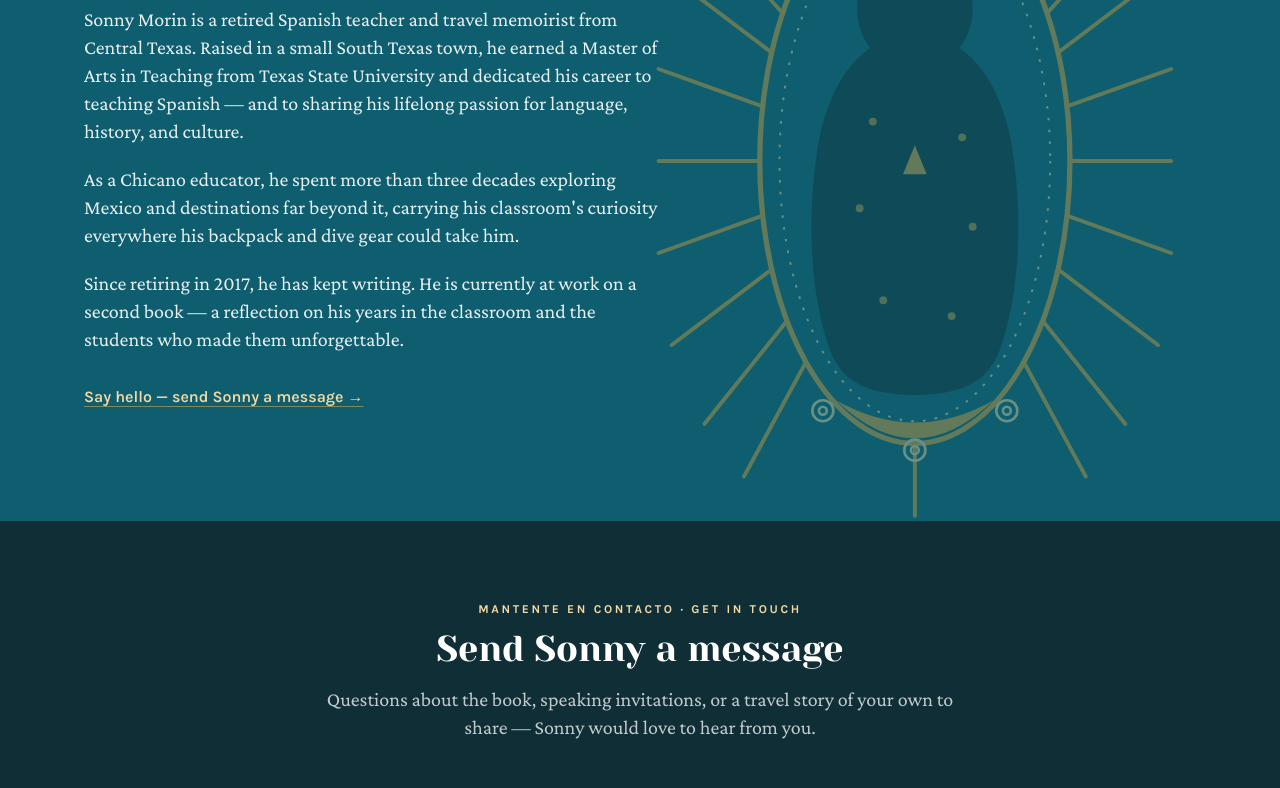
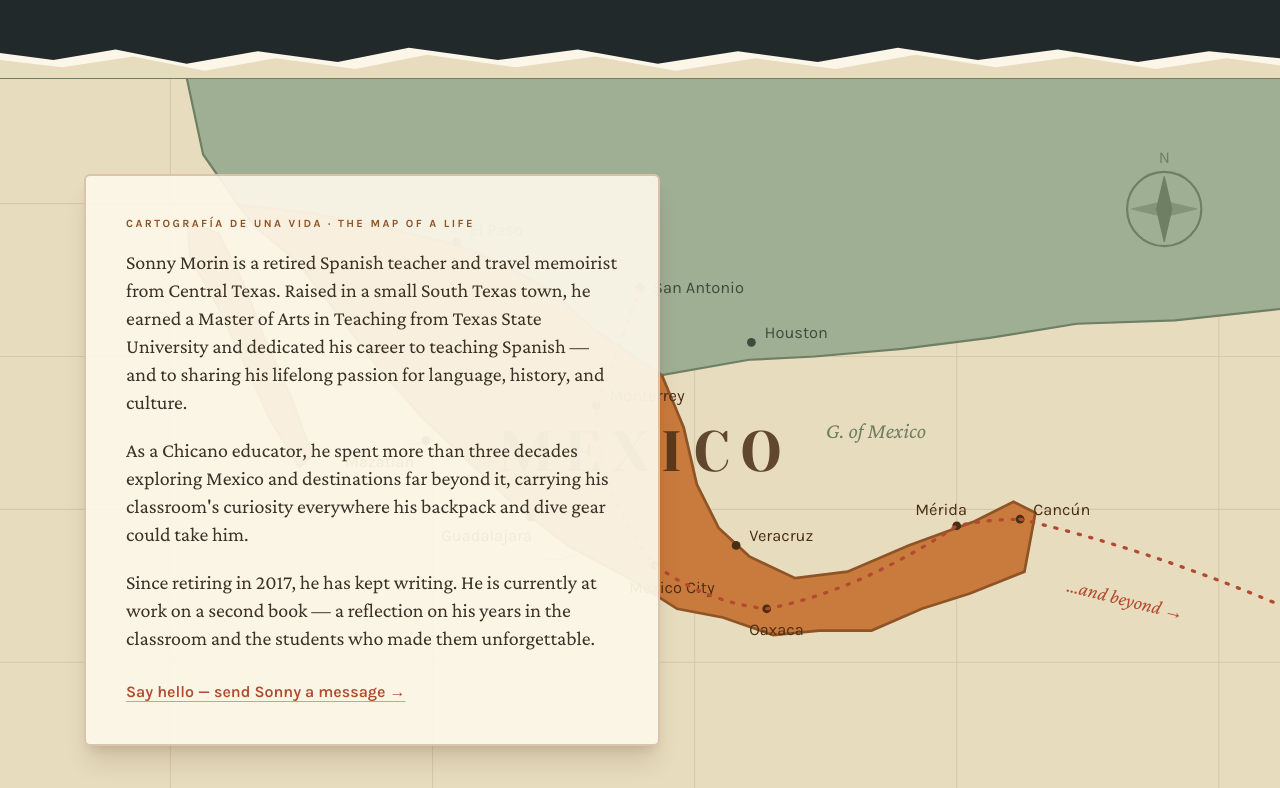
Before and after one commit to artchill/sonny-morin, a plain HTML site: page index.html in a window 1280 px wide. Shown: the part 2465-3253 px from the top of the page. Drawn offline with nearby package versions, Linux system fonts and the light colour scheme.

Commit message:
Refactor author section and update SVG elements

```diff
--- a/index.html
+++ b/index.html
@@ -194,74 +194,117 @@ tailwind.config = {
     </div>
   </div>
 
-  <!-- wave divider into the deep -->
-  <svg class="block w-full text-ocean -mb-px" viewBox="0 0 1440 70" fill="currentColor" preserveAspectRatio="none" aria-hidden="true">
+  <!-- flat edge into the dark masthead -->
+  <svg class="block w-full text-[#22292B] -mb-px" viewBox="0 0 1440 70" fill="currentColor" preserveAspectRatio="none" aria-hidden="true">
     <path d="M0,45 C280,5 560,70 840,35 C1100,5 1280,55 1440,30 L1440,70 L0,70 Z"/>
   </svg>
 </section>
 
-<!-- ======================= ABOUT THE AUTHOR — the deep, with Guadalupe mandorla ======================= -->
-<section id="author" class="relative bg-ocean overflow-hidden">
-  <!-- Tasteful artistic Virgin of Guadalupe motif: silhouetted figure within a radiant golden mandorla, roses at the base -->
-  <div class="absolute inset-0 flex items-center justify-center md:justify-end md:pr-[8%] pointer-events-none" aria-hidden="true">
-    <svg class="h-[130%] max-h-[46rem] opacity-25 md:opacity-40" viewBox="0 0 400 560" fill="none" xmlns="http://www.w3.org/2000/svg">
-      <!-- radiating rays of the mandorla -->
-      <g stroke="#E0A439" stroke-width="3" stroke-linecap="round">
-        <g id="rays">
-          <line x1="200" y1="280" x2="200" y2="10"/>
-          <line x1="200" y1="280" x2="330" y2="40"/>
-          <line x1="200" y1="280" x2="70"  y2="40"/>
-          <line x1="200" y1="280" x2="385" y2="140"/>
-          <line x1="200" y1="280" x2="15"  y2="140"/>
-          <line x1="200" y1="280" x2="395" y2="280"/>
-          <line x1="200" y1="280" x2="5"   y2="280"/>
-          <line x1="200" y1="280" x2="385" y2="420"/>
-          <line x1="200" y1="280" x2="15"  y2="420"/>
-          <line x1="200" y1="280" x2="330" y2="520"/>
-          <line x1="200" y1="280" x2="70"  y2="520"/>
-          <line x1="200" y1="280" x2="200" y2="550"/>
-          <line x1="200" y1="280" x2="300" y2="20"/>
-          <line x1="200" y1="280" x2="100" y2="20"/>
-          <line x1="200" y1="280" x2="370" y2="90"/>
-          <line x1="200" y1="280" x2="30"  y2="90"/>
-          <line x1="200" y1="280" x2="395" y2="210"/>
-          <line x1="200" y1="280" x2="5"   y2="210"/>
-          <line x1="200" y1="280" x2="395" y2="350"/>
-          <line x1="200" y1="280" x2="5"   y2="350"/>
-          <line x1="200" y1="280" x2="360" y2="480"/>
-          <line x1="200" y1="280" x2="40"  y2="480"/>
-        </g>
-      </g>
-      <!-- almond-shaped aureole -->
-      <ellipse cx="200" cy="280" rx="118" ry="215" fill="#0E5E6F" stroke="#E0A439" stroke-width="4"/>
-      <ellipse cx="200" cy="280" rx="103" ry="198" fill="none" stroke="#F3D9A4" stroke-width="1.5" stroke-dasharray="2 7"/>
-      <!-- silhouetted figure: veiled head, praying hands, flowing mantle -->
-      <g fill="#102E36">
-        <path d="M200 118 c-26 0 -44 20 -44 46 c0 12 4 22 10 30 c-20 14 -34 40 -40 76 c-8 50 -6 108 8 150 c8 24 24 38 66 38 c42 0 58 -14 66 -38 c14 -42 16 -100 8 -150 c-6 -36 -20 -62 -40 -76 c6 -8 10 -18 10 -30 c0 -26 -18 -46 -44 -46 z"/>
-      </g>
-      <!-- star pattern on the mantle -->
-      <g fill="#E0A439" opacity=".8">
-        <circle cx="168" cy="250" r="3"/><circle cx="236" cy="262" r="3"/>
-        <circle cx="158" cy="316" r="3"/><circle cx="244" cy="330" r="3"/>
-        <circle cx="176" cy="386" r="3"/><circle cx="228" cy="398" r="3"/>
-      </g>
-      <!-- praying hands mark -->
-      <path d="M200 268 l-9 22 h18 z" fill="#E0A439"/>
-      <!-- crescent & roses at the base -->
-      <path d="M140 462 q60 34 120 0 q-60 58 -120 0 z" fill="#E0A439"/>
-      <g stroke="#F3D9A4" stroke-width="2" fill="none">
-        <circle cx="130" cy="470" r="8"/><circle cx="130" cy="470" r="3"/>
-        <circle cx="270" cy="470" r="8"/><circle cx="270" cy="470" r="3"/>
-        <circle cx="200" cy="500" r="8"/><circle cx="200" cy="500" r="3"/>
-      </g>
+<!-- ======================= ABOUT THE AUTHOR — book-cover style: dark masthead, torn edge, vintage Mexico map ======================= -->
+<section id="author">
+
+  <!-- Dark masthead band, echoing the cover's charcoal title block -->
+  <div class="bg-[#22292B] text-white">
+    <div class="max-w-6xl mx-auto px-5 pt-14 pb-10 sm:pt-20 text-center">
+      <p class="eyebrow text-xs font-bold uppercase text-goldsoft mb-3 fade-up">El Autor · About the Author</p>
+      <h2 class="font-display text-4xl sm:text-5xl tracking-wide fade-up">SONNY MORIN</h2>
+      <p class="font-prose text-lg text-white/70 mt-3 fade-up">Retired Spanish teacher · Travel memoirist · Central Texas</p>
+    </div>
+  </div>
+
+  <!-- Torn-paper edge: white sliver over the parchment map, like the cover -->
+  <div class="bg-[#22292B]" aria-hidden="true">
+    <svg class="block w-full" viewBox="0 0 1440 46" preserveAspectRatio="none">
+      <path fill="#FBF6E7" d="M0,18 L60,26 L130,14 L210,30 L290,16 L380,28 L460,12 L560,26 L650,14 L740,30 L830,16 L920,28 L1010,12 L1100,26 L1190,14 L1280,28 L1360,16 L1440,24 L1440,46 L0,46 Z"/>
+      <path fill="#E8DCBE" d="M0,26 L70,34 L150,22 L230,38 L310,24 L400,36 L480,20 L580,34 L670,22 L760,38 L850,24 L940,36 L1030,20 L1120,34 L1210,22 L1300,36 L1380,24 L1440,32 L1440,46 L0,46 Z"/>
     </svg>
   </div>
 
-  <div class="relative max-w-6xl mx-auto px-5 py-20 sm:py-28">
-    <div class="max-w-xl fade-up">
-      <p class="eyebrow text-xs font-bold uppercase text-goldsoft mb-3">El Autor · About the Author</p>
-      <h2 class="font-display text-3xl sm:text-4xl text-white">Sonny Morin</h2>
-      <div class="font-prose text-lg sm:text-xl leading-relaxed text-white/90 mt-6 space-y-5">
+  <!-- Vintage atlas map area -->
+  <div class="relative bg-[#E8DCBE] overflow-hidden">
+
+    <!-- Stylized vintage map: southern US, Mexico highlighted, travel route -->
+    <svg class="absolute inset-0 w-full h-full" viewBox="0 0 1200 700" preserveAspectRatio="xMidYMid slice" aria-hidden="true">
+      <!-- parchment sea with faint graticule -->
+      <rect width="1200" height="700" fill="#E8DCBE"/>
+      <g stroke="#B9A87E" stroke-width="1" opacity=".35">
+        <line x1="0" y1="115" x2="1200" y2="115"/><line x1="0" y1="255" x2="1200" y2="255"/>
+        <line x1="0" y1="395" x2="1200" y2="395"/><line x1="0" y1="535" x2="1200" y2="535"/>
+        <line x1="170" y1="0" x2="170" y2="700"/><line x1="410" y1="0" x2="410" y2="700"/>
+        <line x1="650" y1="0" x2="650" y2="700"/><line x1="890" y1="0" x2="890" y2="700"/><line x1="1130" y1="0" x2="1130" y2="700"/>
+      </g>
+
+      <!-- Southern United States, olive-sage like the cover -->
+      <path fill="#9FAF94" stroke="#6E7F63" stroke-width="2"
+        d="M0,0 H1200 V210 L1090,222 L1000,225 L920,238 L840,248 L760,255 L700,258 L620,272
+           L560,232 L520,196 L470,168 L430,152 L370,138 L300,124 L232,116 L200,70 L185,0 Z"/>
+
+      <!-- Baja California peninsula -->
+      <path fill="#C97A3D" stroke="#8F5426" stroke-width="2"
+        d="M186,132 L214,142 L236,186 L256,238 L282,296 L300,346 L288,356 L262,314 L238,262 L214,210 L188,164 Z"/>
+
+      <!-- Mainland Mexico, burnt orange like the cover -->
+      <path fill="#C97A3D" stroke="#8F5426" stroke-width="2.5"
+        d="M232,116 L300,124 L370,138 L430,152 L470,168 L520,196 L560,232 L620,272
+           L640,320 L652,372 L672,412 L700,438 L742,458 L790,452 L846,428 L906,406
+           L942,388 L962,398 L952,452 L902,472 L858,486 L812,506 L764,506 L722,510
+           L676,494 L634,486 L590,458 L534,428 L482,388 L436,344 L402,312
+           L358,262 L322,214 L286,168 L248,136 Z"/>
+
+      <!-- coast hatching along the Pacific -->
+      <g stroke="#8F5426" stroke-width="1" opacity=".4">
+        <path d="M410,330 q-14 8 -26 4" fill="none"/>
+        <path d="M470,384 q-14 8 -26 4" fill="none"/>
+        <path d="M540,436 q-14 8 -26 4" fill="none"/>
+      </g>
+
+      <!-- Rio Grande, hinted -->
+      <path d="M430,152 Q500,190 540,214 Q580,242 620,272" fill="none" stroke="#6E88A5" stroke-width="2.5" opacity=".6"/>
+
+      <!-- US city labels, atlas style -->
+      <g font-family="'Karla',sans-serif" font-size="15" fill="#3E4A3B">
+        <circle cx="600" cy="192" r="4" fill="#3E4A3B"/><text x="612" y="197">San Antonio</text>
+        <circle cx="432" cy="150" r="4" fill="#3E4A3B"/><text x="444" y="144">El Paso</text>
+        <circle cx="702" cy="242" r="4" fill="#3E4A3B"/><text x="714" y="238">Houston</text>
+      </g>
+
+      <!-- Mexico city labels -->
+      <g font-family="'Karla',sans-serif" font-size="15" fill="#4A2E14">
+        <circle cx="560" cy="300" r="4" fill="#4A2E14"/><text x="572" y="296">Monterrey</text>
+        <circle cx="404" cy="332" r="4" fill="#4A2E14"/><text x="330" y="356">Mazatlán</text>
+        <circle cx="500" cy="402" r="4" fill="#4A2E14"/><text x="418" y="424">Guadalajara</text>
+        <circle cx="614" cy="446" r="4" fill="#4A2E14"/><text x="590" y="472">Mexico City</text>
+        <circle cx="688" cy="428" r="4" fill="#4A2E14"/><text x="700" y="424">Veracruz</text>
+        <circle cx="716" cy="486" r="4" fill="#4A2E14"/><text x="700" y="510">Oaxaca</text>
+        <circle cx="890" cy="410" r="4" fill="#4A2E14"/><text x="852" y="400">Mérida</text>
+        <circle cx="948" cy="404" r="4" fill="#4A2E14"/><text x="960" y="400">Cancún</text>
+      </g>
+
+      <!-- big MEXICO label, like the cover -->
+      <text x="470" y="360" font-family="'Yeseva One',serif" font-size="52" letter-spacing="10" fill="#4A2E14" opacity=".85">MEXICO</text>
+      <text x="770" y="330" font-family="'Crimson Pro',serif" font-style="italic" font-size="20" fill="#6E7F63">G. of Mexico</text>
+
+      <!-- Sonny's route: dashed line stitched through his destinations -->
+      <g fill="none" stroke="#B3492F" stroke-width="3" stroke-dasharray="2 9" stroke-linecap="round">
+        <path d="M600,192 Q580,250 560,300 Q560,380 614,446 Q660,480 716,486 Q800,470 890,410 Q920,404 948,404"/>
+        <path d="M948,404 Q1060,430 1180,480" />
+      </g>
+      <text x="990" y="470" font-family="'Crimson Pro',serif" font-style="italic" font-size="18" fill="#B3492F" transform="rotate(14 990 470)">…and beyond →</text>
+
+      <!-- compass rose -->
+      <g transform="translate(1080,120)" stroke="#6E7F63" fill="#6E7F63">
+        <circle r="34" fill="none" stroke-width="2"/>
+        <path d="M0,-30 L7,0 L0,30 L-7,0 Z"/>
+        <path d="M-30,0 L0,-7 L30,0 L0,7 Z" opacity=".55"/>
+        <text y="-42" text-anchor="middle" font-family="'Karla',sans-serif" font-size="15" stroke="none">N</text>
+      </g>
+    </svg>
+
+    <!-- Bio card, styled like a map legend -->
+    <div class="relative max-w-6xl mx-auto px-5 py-16 sm:py-24">
+      <div class="max-w-xl fade-up bg-[#FBF6E7]/95 border-2 border-[#8F5426]/30 rounded-md shadow-xl shadow-[#4A2E14]/15 p-7 sm:p-10">
+        <p class="eyebrow text-[11px] font-bold uppercase text-[#8F5426] mb-4">Cartografía de una vida · The map of a life</p>
+        <div class="font-prose text-lg sm:text-xl leading-relaxed text-[#3A3226] space-y-5">
           <p>
             Sonny Morin is a retired Spanish teacher and travel memoirist from Central Texas. Raised in a small South Texas town, he earned a Master of Arts in Teaching from Texas State University and dedicated his career to teaching Spanish — and to sharing his lifelong passion for language, history, and culture.
           </p>
@@ -272,9 +315,10 @@ tailwind.config = {
             Since retiring in 2017, he has kept writing. He is currently at work on a second book — a reflection on his years in the classroom and the students who made them unforgettable.
           </p>
         </div>
-      <a href="#contact" class="inline-block mt-8 font-semibold text-goldsoft hover:text-white underline underline-offset-4 decoration-gold/60 transition-colors">
+        <a href="#contact" class="inline-block mt-7 font-semibold text-[#B3492F] hover:text-[#8F5426] underline underline-offset-4 decoration-[#B3492F]/50 transition-colors">
           Say hello — send Sonny a message →
         </a>
+      </div>
     </div>
   </div>
 </section>
```
Lines whose indentation alone changed are shown as unchanged.
